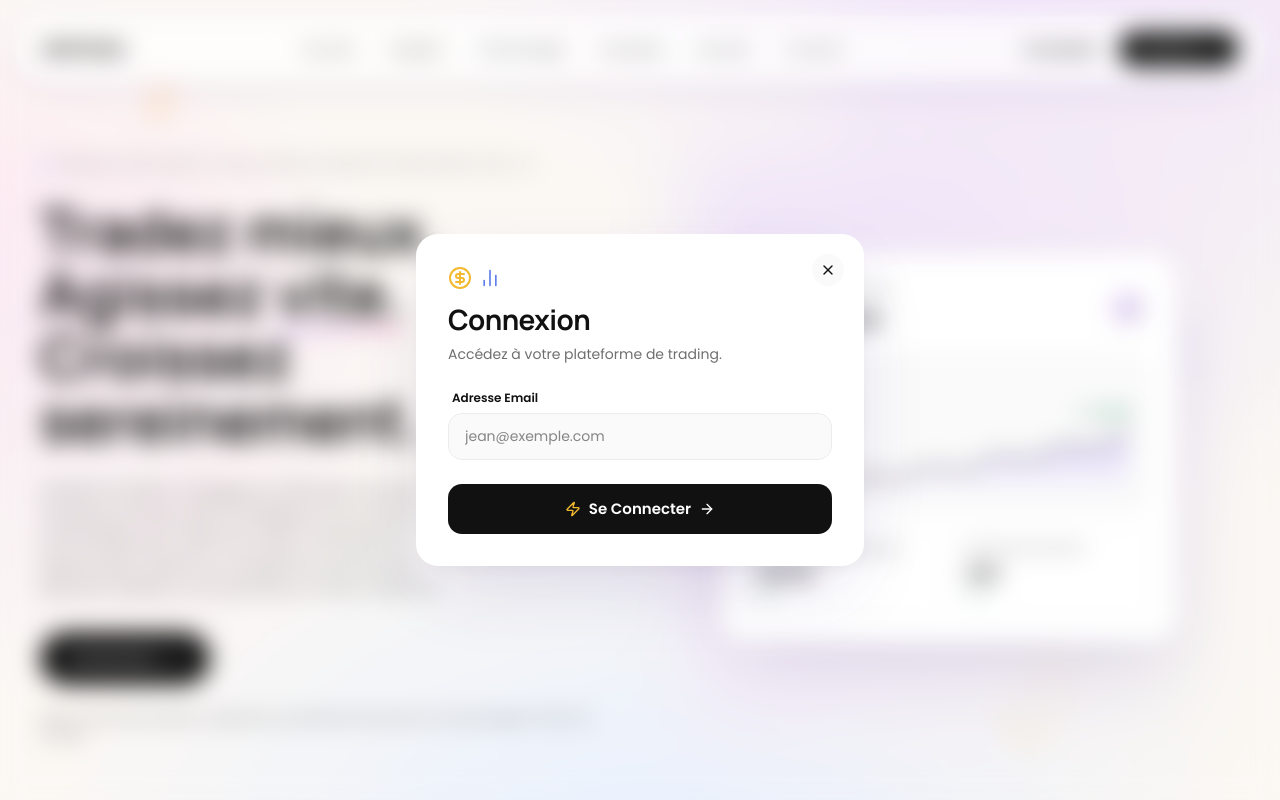
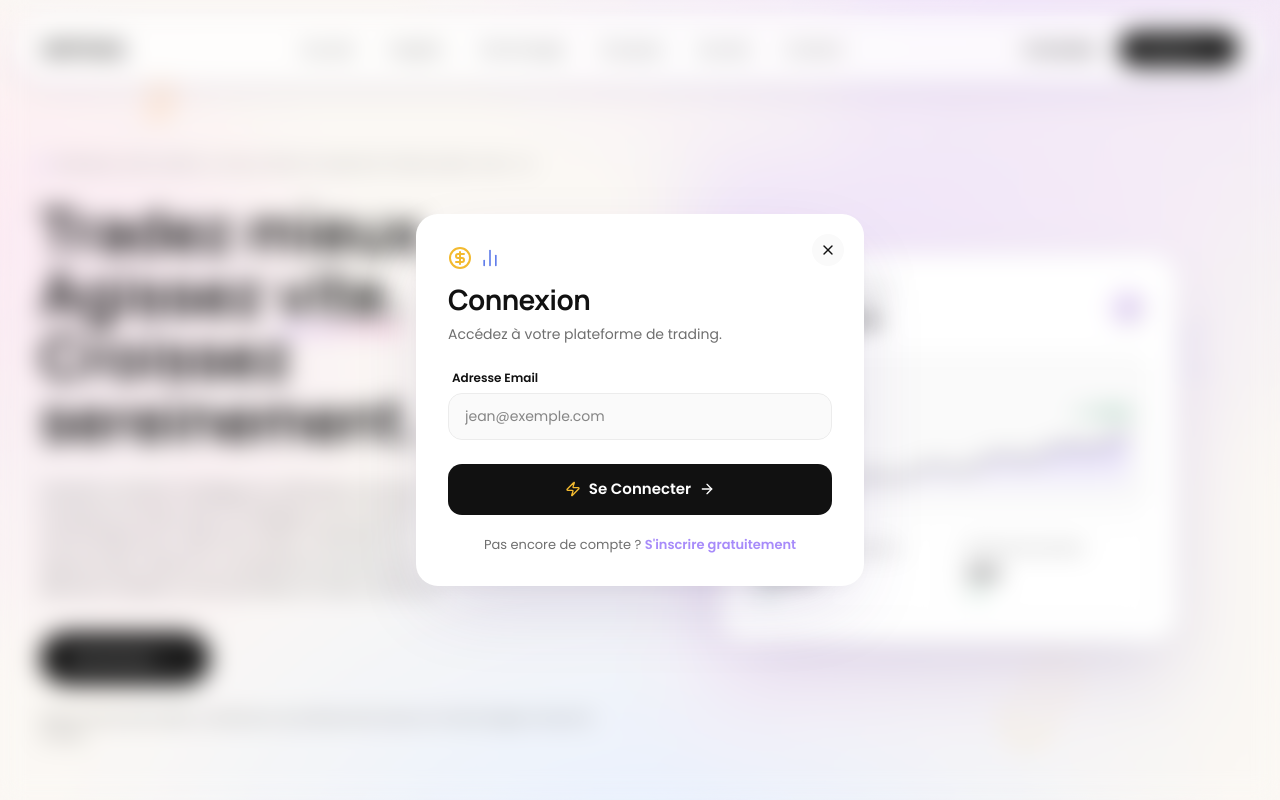
Before and after one commit to MohanPrasathSece/VertexIQ, a React (Vite) app: page / in a window 1280 px wide. Both pictures are taken after a click on the button "Connexion". Shown: the top 800 px of the page. Built offline with nearby package versions, Linux system fonts and the light colour scheme.

Commit message:
Add login/signup switch links in auth modals

```diff
--- a/src/App.tsx
+++ b/src/App.tsx
@@ -1675,6 +1675,23 @@ function AuthModal({ mode, onClose, onSwitchMode }: { mode: 'login' | 'signup',
                     />
                   </motion.button>
                 </motion.div>
+
+                {/* Switch to login */}
+                <motion.p
+                  initial={{ opacity: 0 }}
+                  animate={{ opacity: 1 }}
+                  transition={{ delay: 0.45 }}
+                  className="text-center text-[13px] text-muted2 mt-1"
+                >
+                  Vous avez déjà un compte ?{" "}
+                  <button
+                    type="button"
+                    onClick={() => onSwitchMode && onSwitchMode('login')}
+                    className="font-semibold text-[#A78BFA] hover:underline transition-all"
+                  >
+                    Se connecter
+                  </button>
+                </motion.p>
               </form>
             </>
           ) : (
@@ -1750,6 +1767,23 @@ function AuthModal({ mode, onClose, onSwitchMode }: { mode: 'login' | 'signup',
                     />
                   </motion.button>
                 </motion.div>
+
+                {/* Switch to signup */}
+                <motion.p
+                  initial={{ opacity: 0 }}
+                  animate={{ opacity: 1 }}
+                  transition={{ delay: 0.32 }}
+                  className="text-center text-[13px] text-muted2 mt-1"
+                >
+                  Pas encore de compte ?{" "}
+                  <button
+                    type="button"
+                    onClick={() => onSwitchMode && onSwitchMode('signup')}
+                    className="font-semibold text-[#A78BFA] hover:underline transition-all"
+                  >
+                    S'inscrire gratuitement
+                  </button>
+                </motion.p>
               </form>
             </>
           )}
```
